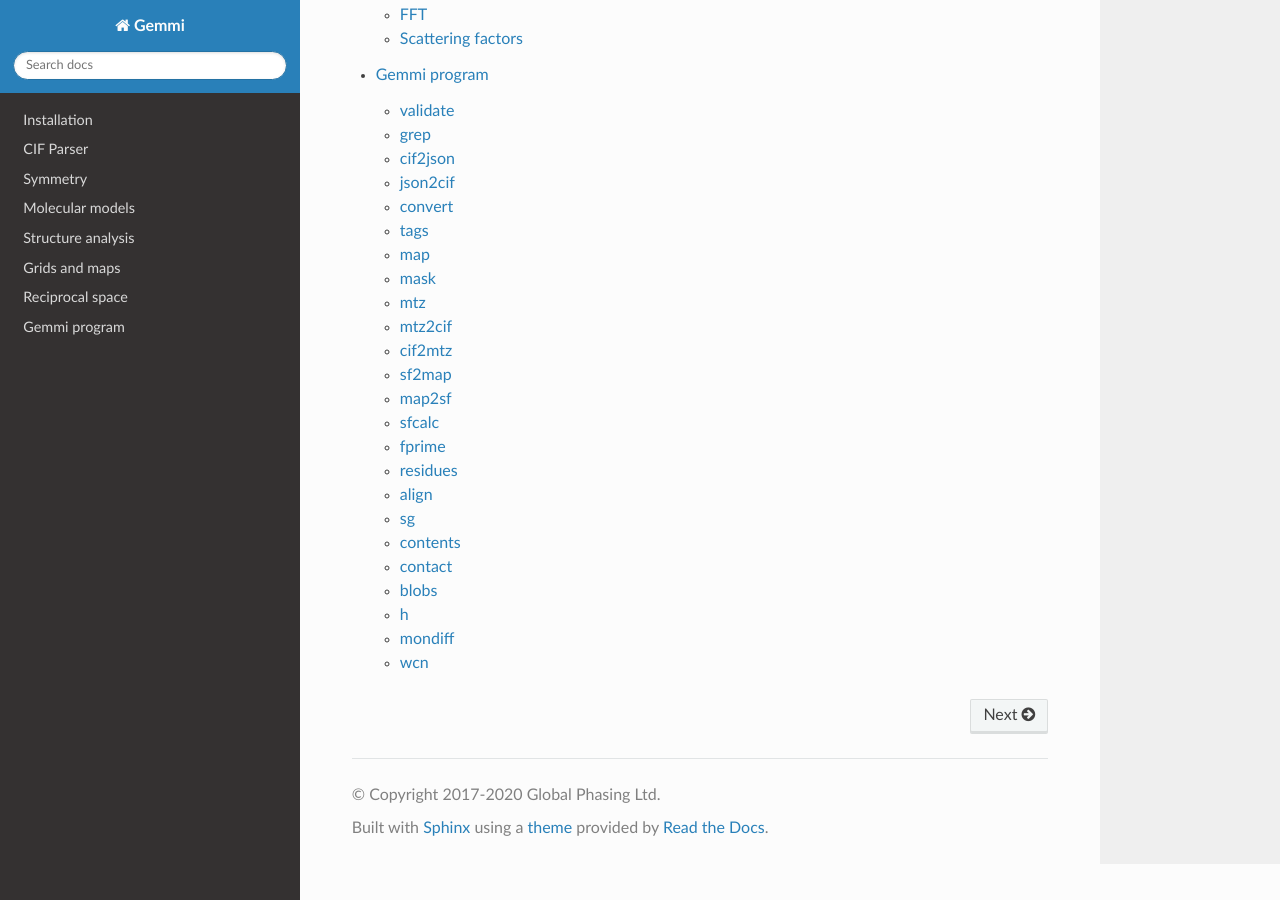
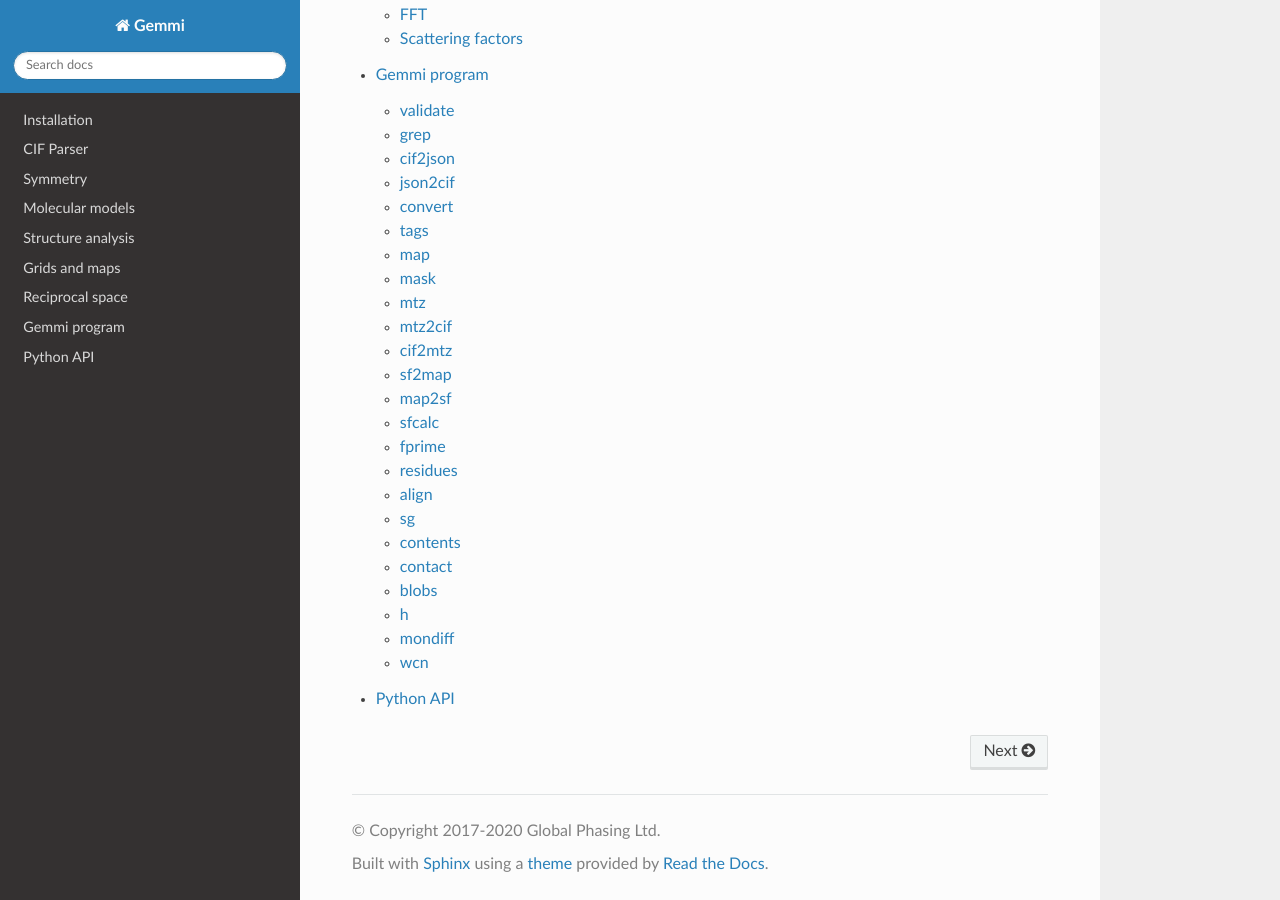
Before and after one commit to project-gemmi/gemmi, a Sphinx documentation site: the page built from docs/index.rst, in a window 1280 px wide and 900 px high, scrolled down 2678 px. Built offline with Sphinx 7.4.7 and the Read the Docs theme 2.0.0, drawn with Linux system fonts in a browser that asks for light colours.

Commit message:
Avoid clashes with sphinx, add toctree entry for doc

```diff
--- a/docs/index.rst
+++ b/docs/index.rst
@@ -59,3 +59,4 @@
    grid
    hkl
    utils
+   Python API <https://project-gemmi.github.io/gemmi/api/python>
```
Also changed, not shown: 2 other files.
